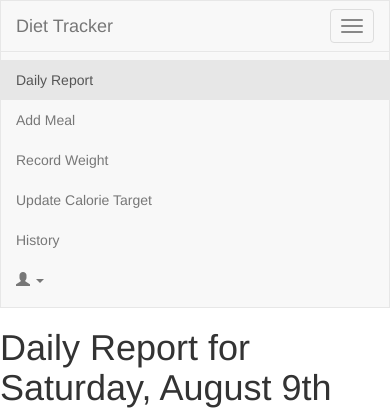
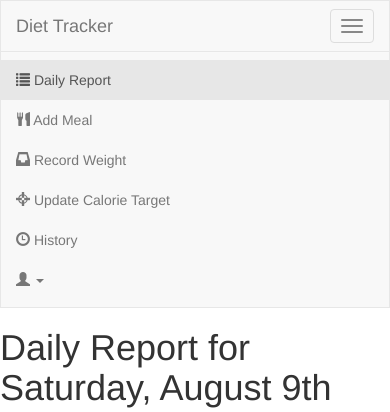
Before and after one commit to Queuecumber/diet-tracker, a PHP site: page / in a window 390 px wide, after a click on "Toggle navigation". Shown: the top 412 px of the page. Run offline with PHP 8.4, Linux system fonts and the light colour scheme; the visitor is signed in with stand-in values (Sample User, id 1); data that the repository does not hold is empty.

Commit message:
Updated nav with icons and made pages mobile-aware

```diff
--- a/web/index.php
+++ b/web/index.php
@@ -18,6 +18,8 @@
 <!DOCTYPE html>
 <html>
     <head>
+        <meta name="viewport" content="width=device-width, initial-scale=1">
+
         <title>Daily Report</title>
 
         <link rel="stylesheet" href="lib/bootstrap-3.2.0-dist/css/bootstrap.min.css"/>
@@ -66,16 +68,16 @@
 
                     <div class="collapse navbar-collapse" id="dt-navbar-collapse">
                         <ul class="nav navbar-nav">
-                            <li class="active"><a href="index.php">Daily Report</a></li>
-                            <li><a href="addMeal.php">Add Meal</a></li>
-                            <li><a href="addWeight.php">Record Weight</a></li>
-                            <li><a href="addTarget.php">Update Calorie Target</a></li>
-                            <li><a href="#">History</a></li>
+                            <li class="active"><a href="index.php"><span class="glyphicon glyphicon-list"></span> Daily Report</a></li>
+                            <li><a href="addMeal.php"><span class="glyphicon glyphicon-cutlery"></span> Add Meal</a></li>
+                            <li><a href="addWeight.php"><span class="glyphicon glyphicon-inbox"></span> Record Weight</a></li>
+                            <li><a href="addTarget.php"><span class="glyphicon glyphicon-screenshot"></span> Update Calorie Target</a></li>
+                            <li><a href="#"><span class="glyphicon glyphicon-time"></span> History</a></li>
                             <li class="dropdown">
                                 <a href="#" class="dropdown-toggle" data-toggle="dropdown"><span class="glyphicon glyphicon-user"></span> <?=$user['name']?><span class="caret"></span></a>
                                 <ul class="dropdown-menu">
-                                    <li><a href="#">Account Settings</a></li>
-                                    <li><a href="logOff.php">Log Off</a></li>
+                                    <li><a href="#"><span class="glyphicon glyphicon-cog"></span> Account Settings</a></li>
+                                    <li><a href="logOff.php"><span class="glyphicon glyphicon-off"></span> Log Off</a></li>
                                 </ul>
                             </li>
                         </ul>
@@ -145,6 +147,15 @@
                     <?php
                 }
 
+                if(count($meals) == 0)
+                {
+                    ?>
+
+                    No meals recorded for today! <a href="addMeal.php">Add one to get started.</a>
+
+                    <?php
+                }
+
             ?>
         </main>
         <footer>
```
Also changed, not shown: web/addMeal.php (+9 -7 lines).
